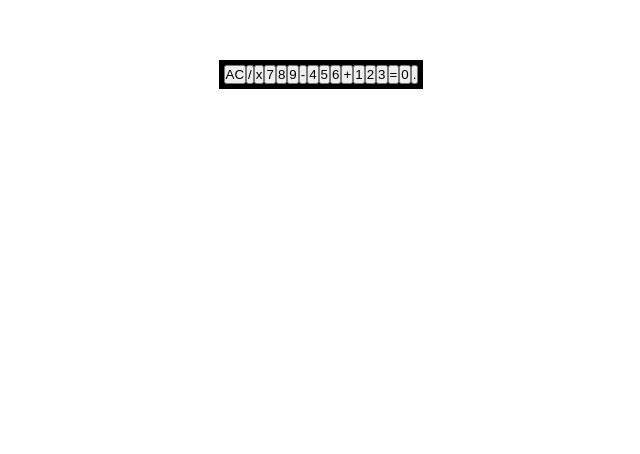
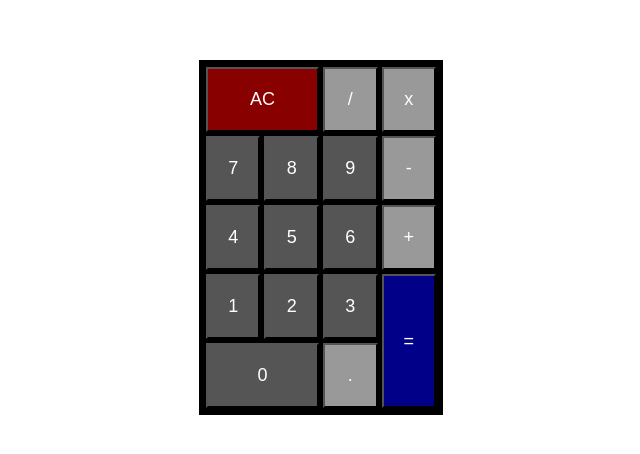
Before and after one commit to Bre323/JS-Calculator, a React (Create React App) app: page / in a window 1280 px wide. Shown: the top 454 px of the page, without its empty margins (319-959 px from the left). Built offline with nearby package versions, Linux system fonts and the light colour scheme.

Commit message:
Keypad component style

```diff
--- a/src/components/Keypad.js
+++ b/src/components/Keypad.js
@@ -1,4 +1,5 @@
 import React from "react";
+import "../styles/Keypad.css"
 
 
 const calcData = [
--- /dev/null
+++ b/src/styles/Keypad.css
@@ -0,0 +1,50 @@
+.keys {
+    display: grid;
+    grid-template-columns: repeat(4, 1fr);
+    grid-template-rows: repeat(5, 1fr);
+    grid-template-areas:
+    "clear clear divide multiply"
+    "seven eight nine subtract"
+    "four five six add"
+    "one two three equals"
+    "zero zero decimal equals";
+}
+
+.padButton {
+    background-color: #999;
+    font-size: 18px;
+    color: white;
+    margin: 2px;
+    padding: 20px;
+    cursor: pointer;
+    transition: 0.2s;
+}
+
+.padButton:hover {
+    opacity: 0.8;
+}
+
+.padButton:active {
+    opacity: 0.6;
+}
+
+#clear {
+    grid-area: clear;
+    background-color: #800;
+}
+
+#zero {
+    grid-area: zero;
+}
+
+#zero,
+#one, #two, #three,
+#four, #five, #six,
+#seven, #eight, #nine {
+    background-color: #555;
+}
+
+#equals {
+    grid-area: equals;
+    background-color: #008;
+}
```
